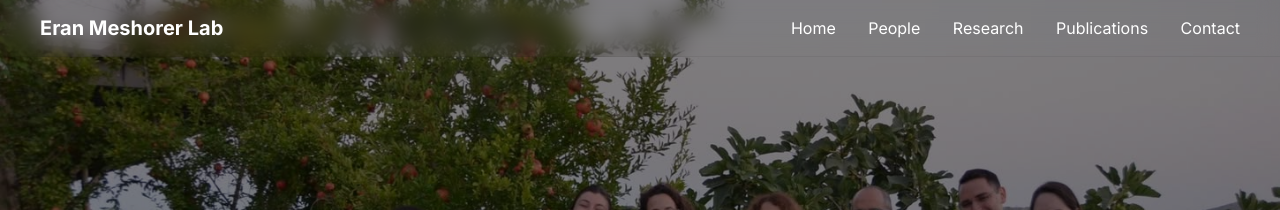
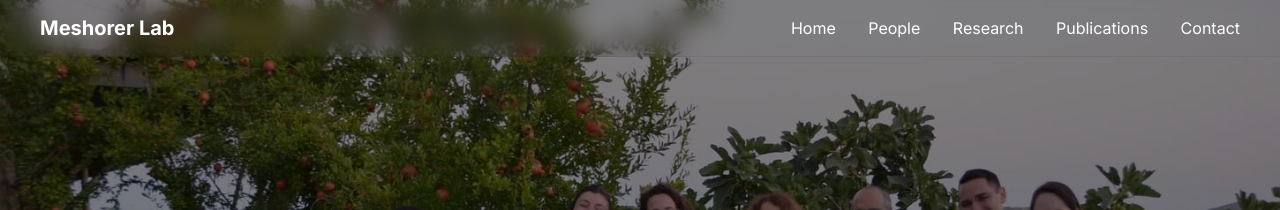
Before and after one commit to Liora347/labwebsite, a Jekyll site: the page built from index.md, in a window 1280 px wide. Shown: the top 210 px of the page. Built offline with Jekyll 4.4.1, drawn with Linux system fonts in a browser that asks for light colours.

Commit message:
Update home.html

```diff
--- a/_layouts/home.html
+++ b/_layouts/home.html
@@ -14,7 +14,7 @@
 
 <nav class="navbar">
   <div class="nav-container">
-    <div class="nav-logo">Eran Meshorer Lab</div>
+    <div class="nav-logo">Meshorer Lab</div>
     <div class="nav-links">
       <a href="{{ '/' | relative_url }}">Home</a>
       <a href="{{ '/people/' | relative_url }}">People</a>
```
